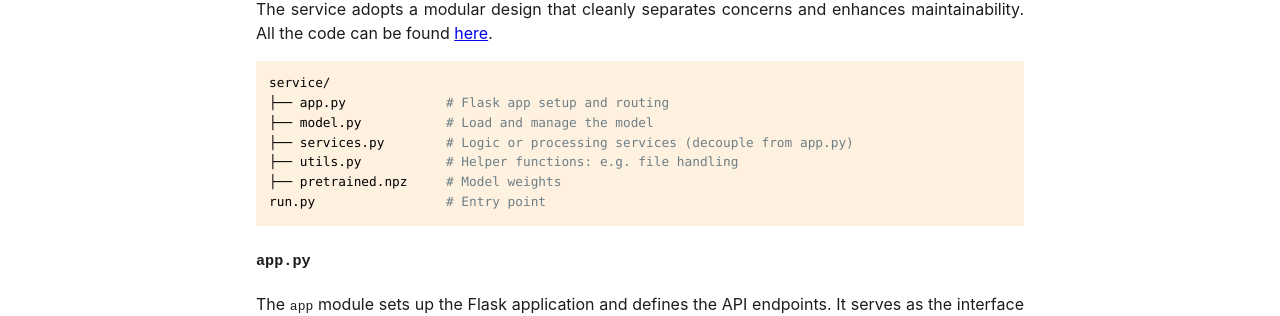
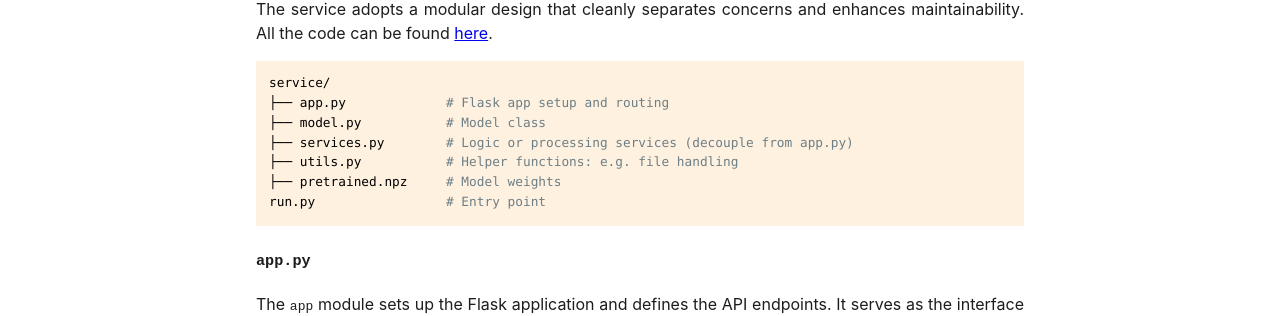
Before and after one commit to mark-hobbs/mark-hobbs.github.io, a Jekyll site: the page built from _posts/2025-04-15-model-deployment.md, in a window 1280 px wide and 900 px high, scrolled down 854 px. Shown: the part 145-461 px from the top of the window. Built offline with Jekyll 4.4.1, drawn with Linux system fonts in a browser that asks for light colours; formulas are drawn with MathJax 3.

Commit message:
General updates

````diff
--- a/_posts/2025-04-15-model-deployment.md
+++ b/_posts/2025-04-15-model-deployment.md
@@ -30,7 +30,7 @@ The service adopts a modular design that cleanly separates concerns and enhances
 ```bash
 service/
 ├── app.py             # Flask app setup and routing
-├── model.py           # Load and manage the model
+├── model.py           # Model class
 ├── services.py        # Logic or processing services (decouple from app.py)
 ├── utils.py           # Helper functions: e.g. file handling
 ├── pretrained.npz     # Model weights
````
